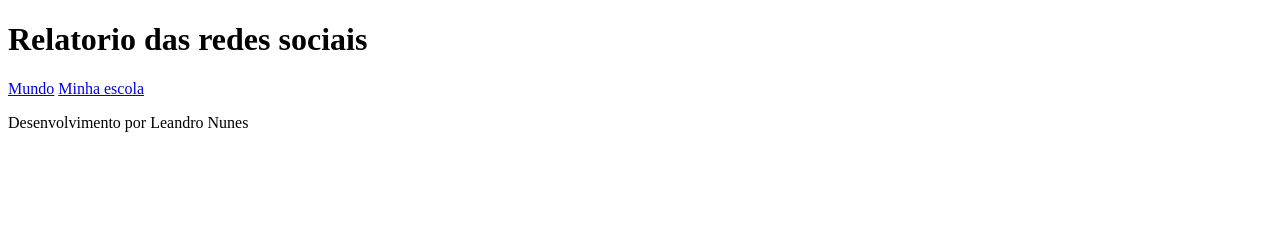
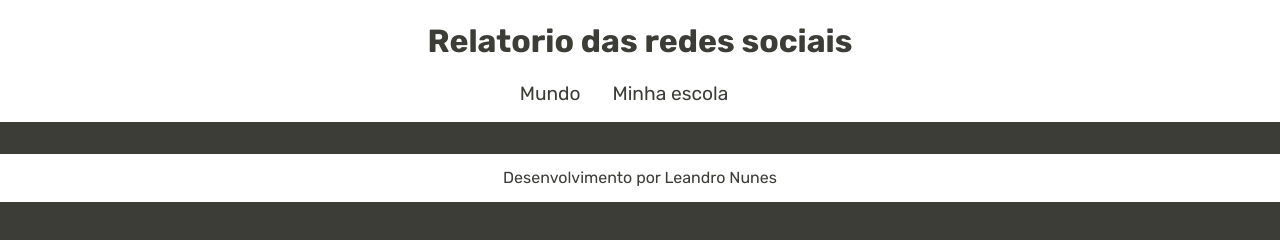
Before and after one commit to leandro123k/redes-sociais-1, a plain HTML site: page redes sociais leandro/index.html in a window 1280 px wide. Drawn offline with Linux system fonts and the light colour scheme.

Commit message:
Add files via upload

```diff
--- a/redes sociais leandro/index.html
+++ b/redes sociais leandro/index.html
@@ -3,6 +3,7 @@
 <head>
     <meta charset="UTF-8">
     <meta name="viewport" content="width=device-width, initial-scale=1.0">
+    <link rel="stylesheet" href="style.css">
     <title>Redes sociais Leandro</title>
 </head>
 <body>
@@ -14,12 +15,13 @@
         </nav>
     </header>
     <main class="graficos-section">
-        <section id="graficos-container"
-        class="graficos-container">
-    </section>
+        <section id="graficos-container" class="graficos-container">
+         <!--crie os graficos/texto aqui-->
+        </section>
     </main>
     <footer>
         <p>Desenvolvimento por Leandro Nunes</p>
     </footer>
+    <script type="module" src="graficos/informações globais.js"></script>
 </body>
 </html>
--- a/redes sociais leandro/style.css
+++ b/redes sociais leandro/style.css
@@ -0,0 +1,58 @@
+@import url('https://fonts.googleapis.com/css2?family=Rubik:ital,wght@0,300..900;1,300..900&display=swap');
+
+:root {
+    --bg-color: #3C3D37;
+    --primary-color: #ffffff;
+    --secondary-color: #FFDC7F;
+    --font: "Rubik", sans-serif;
+}
+
+body {
+    background-color: var(--bg-color);
+    color: var(--primary-color);
+    font-family: var(--font);
+    height: 100vh;
+    margin: 0;
+}
+
+header{
+    background-color: var(--primary-color);
+    text-align: center;
+    padding: 1px;
+}
+
+h1 {
+    font-size: 2rem;
+    color: var(--bg-color);
+    font-weight: 700;
+}
+
+nav{
+    display: flex;
+    justify-content: center;
+    font-weight: 400;
+}
+
+nav a {
+    text-decoration: none;
+    color: var(--bg-color);
+    margin: 0 2rem 1rem 0rem;
+    font-size: 1.2rem;
+}
+
+nav a:hover {
+    text-decoration: underline;
+    transform: scale(o.90);
+    transition: transform 0.1s;
+}
+
+footer {
+    display: flex;
+    align-items: center;
+    justify-content: center;
+    background-color: var(--primary-color);
+    color: var(--bg-color);
+    width: 100%;
+    height: 3rem;
+    margin-top: 2rem;
+}
```
Also changed, not shown: 1 other file.
